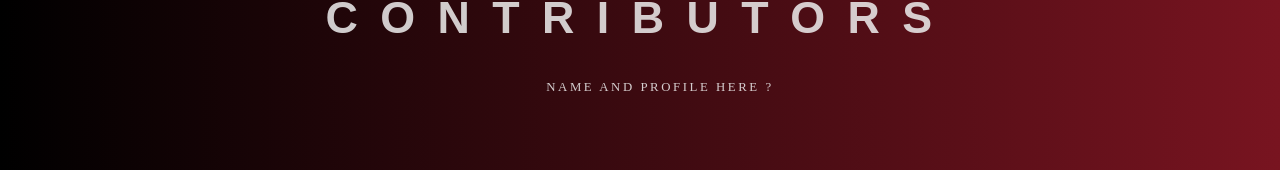
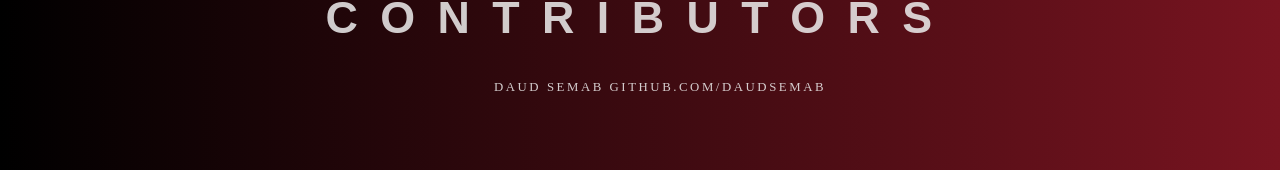
Before and after one commit to daudsemab/CSS-Gradient-Generator, a plain HTML site: page index.html in a window 1280 px wide. Shown: the part 895-1065 px from the top of the page. Drawn offline with Linux system fonts and the light colour scheme.

Commit message:
"added my name to the contributor list"

```diff
--- a/index.html
+++ b/index.html
@@ -31,7 +31,7 @@
 	<div>
 		<ul>
 			<li>
-				name and profile here ?
+				Daud Semab    github.com/daudsemab
 			</li>
 		</ul>
 	</div>
```
